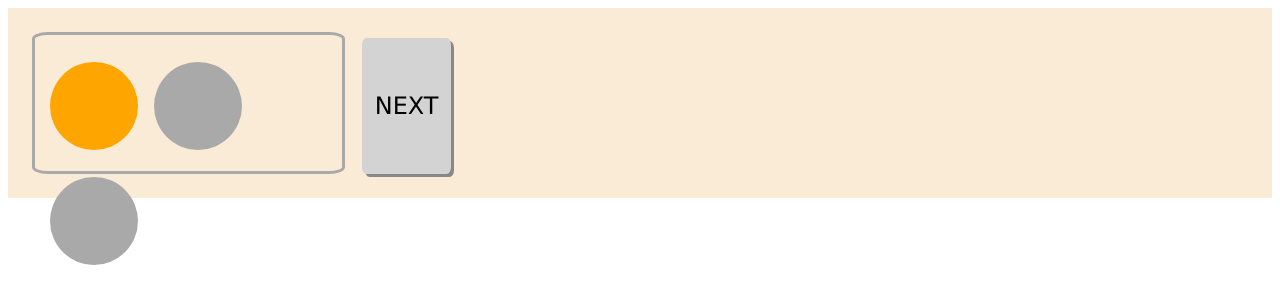
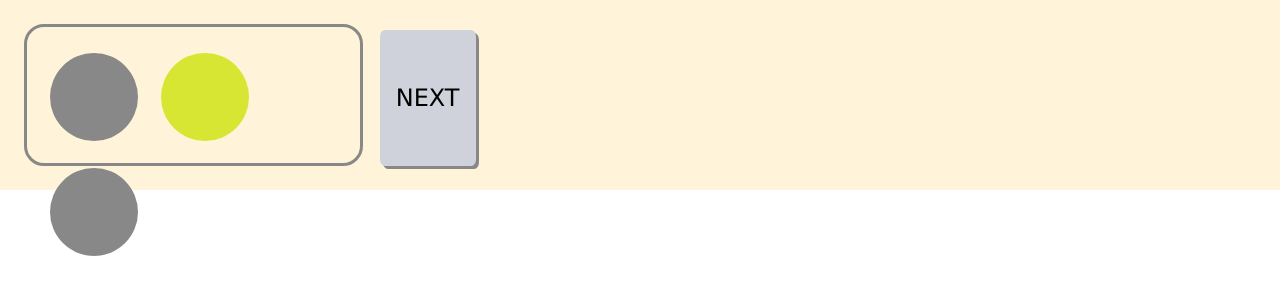
Before and after one commit to kalinavel/Softserve-Academy, a plain HTML site: page HW2/task3.html in a window 1280 px wide. Both pictures are taken after a click on the button "NEXT". Drawn offline with Linux system fonts and the light colour scheme.

Commit message:
task complete

```diff
--- a/HW2/task3.html
+++ b/HW2/task3.html
@@ -4,23 +4,27 @@
     <meta charset="UTF-8">
     <meta http-equiv="X-UA-Compatible" content="IE=edge">
     <meta name="viewport" content="width=device-width, initial-scale=1.0">
-    <title>Traffic light button</title>
+    <title>Traffic Light Change by Button</title>
     <style>
+        body {
+            margin: 0;
+        }
+
         .container {
-            background-color: antiquewhite;
+            background-color: #fff4d9;
         }
 
         .traffic-light {
             height: 17vh;
-            width: 24vw;
+            width: 26vw;
             display: inline-block;
             margin: 3vh;
             margin-right: 1%;
             vertical-align: middle;
             position: relative;
 
-            border: 3px darkgray solid;
-            border-radius: 5%;
+            border: 3px #888888 solid;
+            border-radius: 20px;
         }
 
         .traffic-light > div {
@@ -29,16 +33,26 @@
 
             float: left;
             margin-left: 1vw;
-            margin-top: 3.4vh;
-            margin-inline-start: 1.2vw;
+            margin-top: 3.3vh;
+            margin-inline-start: 1.8vw;
 
             border-radius: 100%;
-            background-color: darkgray;
+            background-color: #888888;
+        }
+
+        .light.red {
+            background-color: #bf2424;
+        }
+        .light.yellow {
+            background-color: #d7e632;
+        }
+        .light.green {
+            background-color: #18662c;
         }
 
         .container > button {
             height: 17vh;
-            width: 7vw;
+            width: 7.5vw;
             display: inline-block;
             margin: 3vh;
             margin-left: 0;
@@ -51,39 +65,37 @@
             font-size: 1.5em;
             font-weight: 500;
 
-            background-color: lightgray;
+            background-color: #d0d2db;
         }
+
     </style>
 </head>
 <body>
     <div class="container">
         <div class="traffic-light">
-            <div id= "first-light"></div>
-            <div id = "second-light"></div>
-            <div id = "third-light"></div>
+            <div class = "light red" color = "red"></div>
+            <div class = "light" color = "yellow"></div>
+            <div class = "light" color = "green"></div>
         </div>
         <button type="button">NEXT</button>
     </div>
     <script>
         const btn = document.querySelector('button');
-        let first_light = document.getElementById('first-light');
+        const lights = document.querySelectorAll('.light');
+        let activeLight = 0;
 
+        btn.addEventListener('click', function trafficLightSwitch() {
+            lights[activeLight].className = 'light';
+            activeLight++;
 
-            function trafficLightSwitch(event) {
-
-                let clickCounter = 0;
-                first_light.style.backgroundColor = "orange";
-                clickCounter++;
-                // if (clickCounter == 2) {
-                //     document.getElementById("second-light").style.backgroundColor = "orange";
-                // }
-                // clickCounter++;
-                // if (clickCounter == 2) {
-                //     document.getElementById("third-light").style.backgroundColor = "orange";
-                // }
+            if (activeLight > 2) {
+                activeLight = 0;
             }
 
-        btn.addEventListener('click', trafficLightSwitch);
+            const currentLight = lights[activeLight];
+
+            currentLight.classList.add(currentLight.getAttribute('color'));
+        });
     </script>
 </body>
 </html>
```
